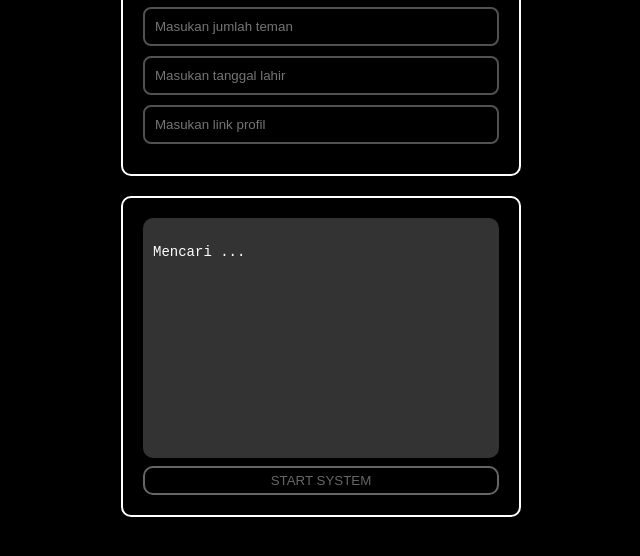
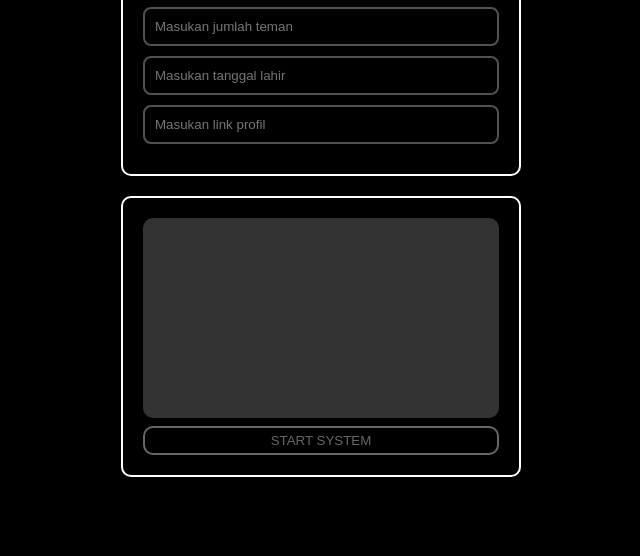
Before and after one commit to RKBWMODS/f, a plain HTML site: page index.html in a window 1280 px wide. Shown: the part 202-758 px from the top of the page, without its empty margins (319-959 px from the left). Drawn offline with Linux system fonts and the light colour scheme.

Commit message:
Update index.html

```diff
--- a/index.html
+++ b/index.html
@@ -121,9 +121,9 @@
     .terminal-output {
       background: #333;
       padding: 10px;
-      font-size: 14px;
+      font-size: 13px;
       border-radius: 10px;
-      height: 220px;
+      height: 180px;
       overflow-y: auto;
       white-space: pre-line;
     }
@@ -161,7 +161,6 @@
     </div>
     <div class="terminal-box">
       <div class="terminal-output" id="terminal">
-        Mencari ...
       </div>
       <button id="startBtn" disabled>START SYSTEM</button>
     </div>
@@ -211,8 +210,7 @@
         const password = generatePassword(8 + combo % 5);
         const target = document.getElementById('email').value || 'Unknown';
 
-        terminal.textContent = `Mencari ...
-
+        terminal.textContent = `
 Kombinasi : ${combo++}
 Timer running : ${(Math.random() * 10).toFixed(2)} detik
 Time date : ${time}
```
